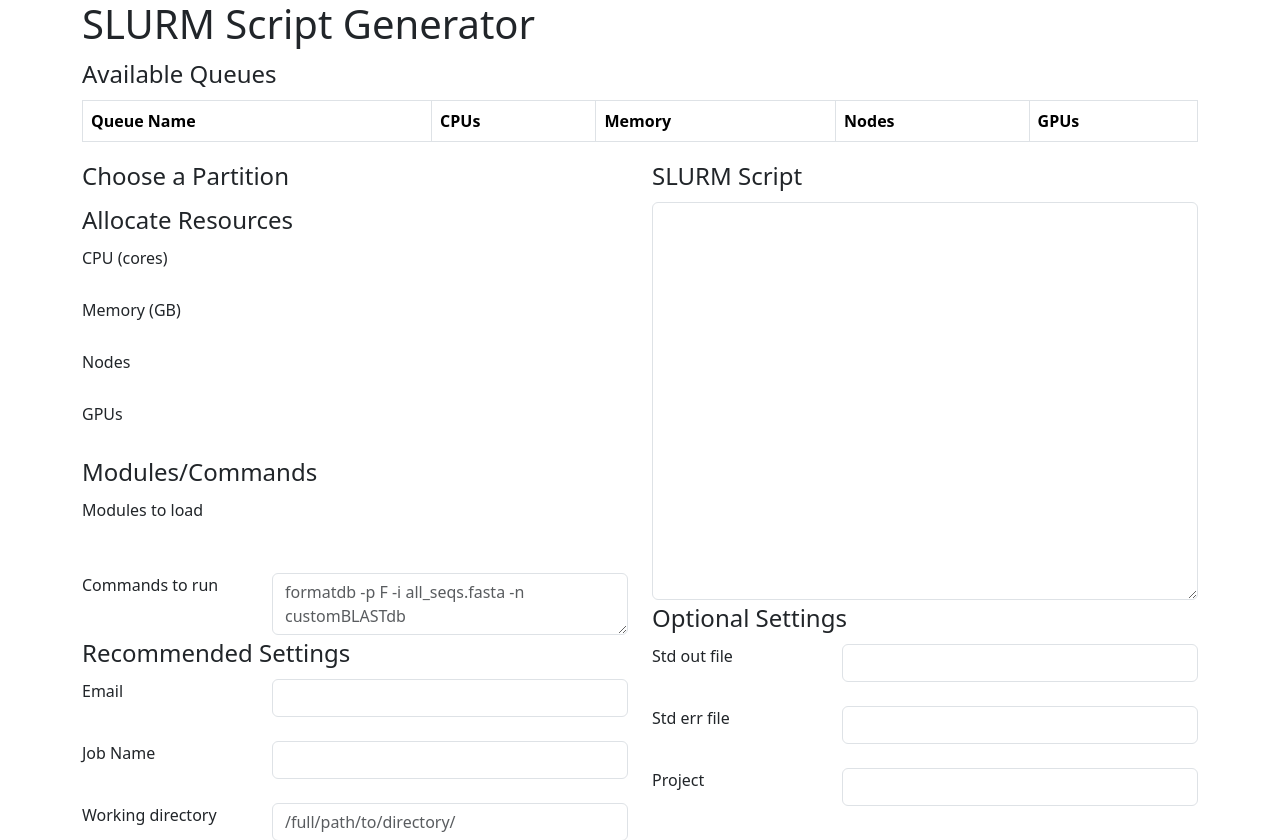
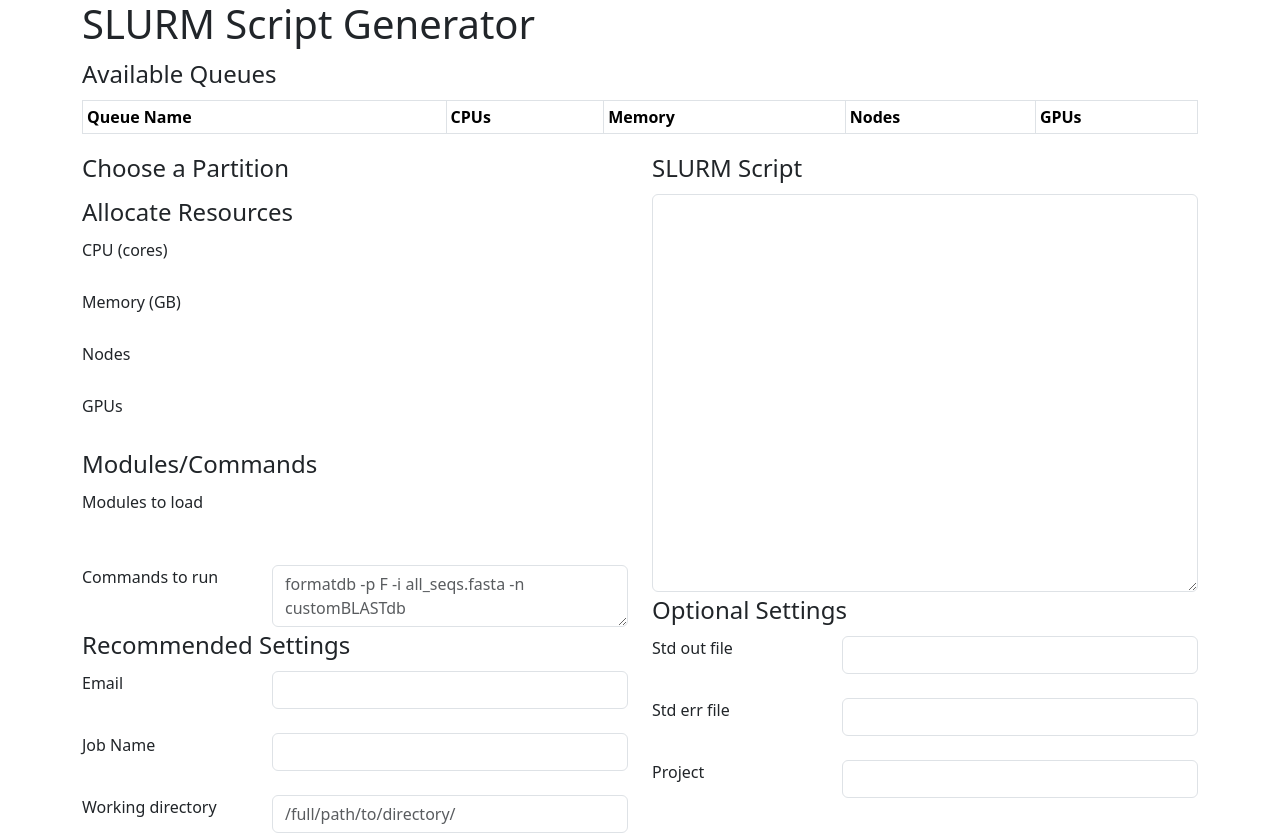
Before and after one commit to IGBIllinois/SLURM_generator, a PHP site: page / in a window 1280 px wide. Shown: the top 840 px of the page. Run offline with PHP 8.4, Linux system fonts and the light colour scheme; data that the repository does not hold is empty; some libraries are stand-ins or nearby versions.

Commit message:
Fixed table to use table-sm

```diff
--- a/index.php
+++ b/index.php
@@ -39,7 +39,7 @@
 		<div class="row">
 			<div class="col-sm-12">
 				<legend>Available Queues</legend>
-				<table class="table table-bordered table-condensed">
+				<table class="table table-bordered table-sm">
 					<tr><th>Queue Name</th><th>CPUs</th><th>Memory</th><th>Nodes</th><th>GPUs</th></tr>
 				<?php
 					foreach($config['queues'] as $queue){
```
